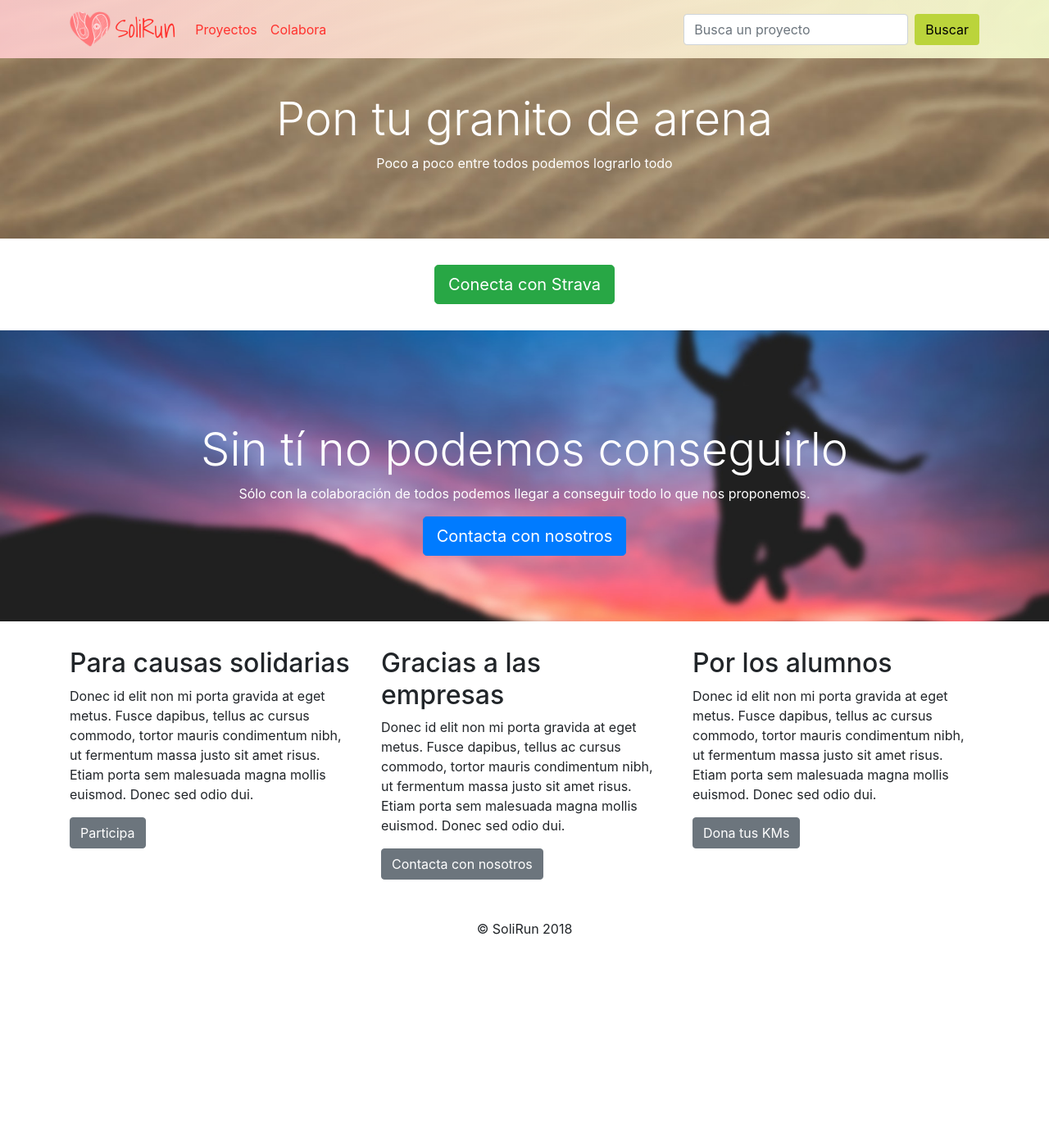
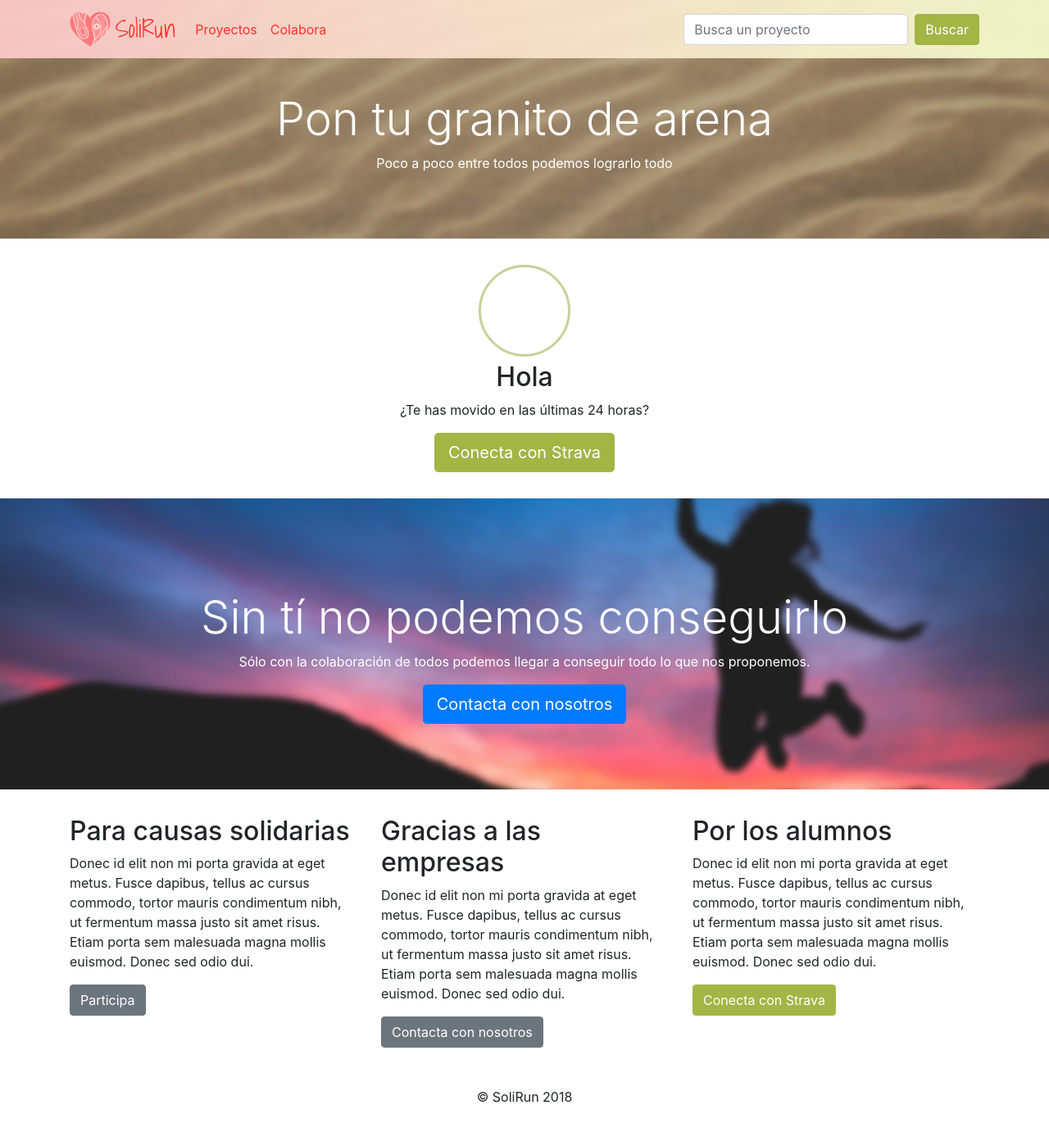
Before and after one commit to danielrubiorueda/api_proyecto_daw, a PHP site: page /donacion in a window 1280 px wide. Shown: the whole page at 82% size. Before the commit the page ends 1140 px from the top, so only its background shows below. Run offline with PHP 8.4, Linux system fonts and the light colour scheme; style sheets or scripts are compiled from the project's sources.

Commit message:
secreto movido a API

```diff
--- a/donacion/index.html
+++ b/donacion/index.html
@@ -56,7 +56,7 @@
                 </ul>
                 <form class="form-inline my-2 my-lg-0">
                     <input class="form-control mr-sm-2" type="text" placeholder="Busca un proyecto" aria-label="Search">
-                    <button class="btn my-2 my-sm-0" type="submit">Buscar</button>
+                    <button class="btn btn-success my-2 my-sm-0" type="submit">Buscar</button>
                 </form>
             </div>
         </nav>
@@ -71,9 +71,12 @@
                     <p class="text-center">Poco a poco entre todos podemos lograrlo todo</p>
                 </div>
             </div>
-            <p class="text-center">
-                <a class="btn btn-success btn-lg" href="" id="stravalink" role="button">Conecta con Strava</a>
-            </p>
+            <div class="container text-center" id="boxpersona">
+                <span class="perfil lima"></span>
+                <h2>Hola </h2>
+                <p>¿Te has movido en las últimas 24 horas?</p>
+                <a class="btn btn-success btn-lg stravalink" role="button">Conecta con Strava</a>
+            </div>
         </div>
 
         <div id="colabora">
@@ -112,7 +115,7 @@
                             mauris condimentum nibh, ut fermentum massa justo sit amet risus. Etiam porta sem malesuada magna
                             mollis euismod. Donec sed odio dui. </p>
                         <p>
-                            <a class="btn btn-secondary" href="/donacion" role="button">Dona tus KMs</a>
+                            <a class="btn btn-success stravalink" href="/donacion" role="button">Conecta con Strava</a>
                         </p>
                     </div>
                 </div>
@@ -124,17 +127,24 @@
     <footer class="text-center">
         <p>&copy; SoliRun 2018</p>
     </footer>
-
     <script src="/resources/js/jquery-3.3.1.min.js"></script>
     <script src="/resources/js/popper.min.js"></script>
     <script src="/resources/js/bootstrap.min.js"></script>
     <script src="/resources/js/script.js"></script>
-
-    <script type="text/javascript">
-        $(function () {
-            $('#stravalink').attr('href', linkAuth)
+    <script>
+        var parametros = decodeURIComponent(location.search).split('&');
+        var access_token = parametros[0].split('=')[1];
+        var id_alumno = parametros[2].split('=')[1];
+        var nombre_alumno = parametros[4].split('=')[1];
+        var perfil_alumno = parametros[15].split('=')[1];
+        $(function(){
+            $('#boxpersona h2').append(nombre_alumno);
+            $('#boxpersona .perfil').css('background','url('+perfil_alumno+')');
+            $.get(linkAct+access_token)
+            .done(function(respuesta){
+                console.log(respuesta);
+            });
         });
     </script>
 </body>
-
 </html>
--- a/proyectos/index.html
+++ b/proyectos/index.html
@@ -57,7 +57,7 @@
                 </ul>
                 <form class="form-inline my-2 my-lg-0">
                     <input class="form-control mr-sm-2" type="text" placeholder="Busca un proyecto" aria-label="Search">
-                    <button class="btn my-2 my-sm-0" type="submit">Buscar</button>
+                    <button class="btn btn-success my-2 my-sm-0" type="submit">Buscar</button>
                 </form>
             </div>
         </nav>
@@ -117,7 +117,7 @@
                             mauris condimentum nibh, ut fermentum massa justo sit amet risus. Etiam porta sem malesuada magna
                             mollis euismod. Donec sed odio dui. </p>
                         <p>
-                            <a class="btn btn-secondary" href="/donacion" role="button">Dona tus KMs</a>
+                            <a class="btn btn-success stravalink" href="/donacion" role="button">Conecta con Strava</a>
                         </p>
                     </div>
                 </div>
--- a/resources/css/style.css
+++ b/resources/css/style.css
@@ -23,6 +23,13 @@
 #navbar a, nav i, #logo span {
     color: #ff322e;
     cursor: pointer;
+}
+.lima{
+    color: #c7d099;
+}
+.btn-success{
+    border-color: #a3b545 !important;
+    background-color: #a3b545 !important;
 }
 #navbar a:hover {
     color: #262626;
@@ -95,6 +102,15 @@ main#inicio {
     margin-top: -2em;
 }
 
+.perfil {
+    width: 7em;
+    height: 7em;
+    background-size: cover !important;
+    border-radius: 10em;
+    border: solid;
+    display: inline-block;
+}
+
 @media screen and (max-width: 600px){
     .jumbotron.inicio {
         background-image: url(../img/1s.jpg);
--- a/resources/js/script.js
+++ b/resources/js/script.js
@@ -1,4 +1,6 @@
 $(function () {
+
+    $('.stravalink').attr('href', linkAuth);
 
     $("a").click(function (e) {
         var aid = $(this).attr("href");
@@ -43,22 +45,10 @@ function cardProyecto(r){
     return elemento;
 }
 
+var ahora = Math.round(new Date().getTime()/1000.0);
+var ayer = ahora - 86400;
+var linkAct = "https://www.strava.com/api/v3/athlete/activities?before=1537837557&after=1527753600&access_token=";
+//var linkAct = "https://www.strava.com/api/v3/athlete/activities?before="+ahora+"&after="+ayer+"&access_token=";
 var idapp = '26016';
-// var secret = '43476f02df28fd7a7a5f6cd7aba18618d3f41b5d';
-var redirect = 'http://localhost/fct/api/public/api/illo';
+var redirect = 'http://localhost/fct/api/public/api/strava';
 var linkAuth = 'https://www.strava.com/oauth/authorize?client_id='+idapp+'&response_type=code&approval_prompt=force&redirect_uri='+redirect;
-
-if(location.search != '' && location.search.indexOf('code=')) {
-    var code = location.search.split('code=')[1].split('&')[0];
-    var postAthlete = 'https://www.strava.com/oauth/token?client_id='+idapp+'&client_secret='+secret+'&code='+code;
-    $.post(postAthlete).done(function (athToken) {
-        var access_token = athToken.access_token;
-        var ahora = Math.round(new Date().getTime()/1000.0);
-        var ayer = ahora - 86400;
-        var getActividad = 'https://www.strava.com/api/v3/athlete/activities?before='+ahora+'&after='+ayer+'&access_token='+access_token;
-        $.get(getActividad).done(function (actividad) {
-            console.log(actividad);
-        });
-        // var getAthlete = 'https://www.strava.com/api/v3/athlete?access_token='+access_token;
-    });
-}
```
Also changed, not shown: api/src/routes.php (+8 -8 lines), index.html (+4 -3 lines).
